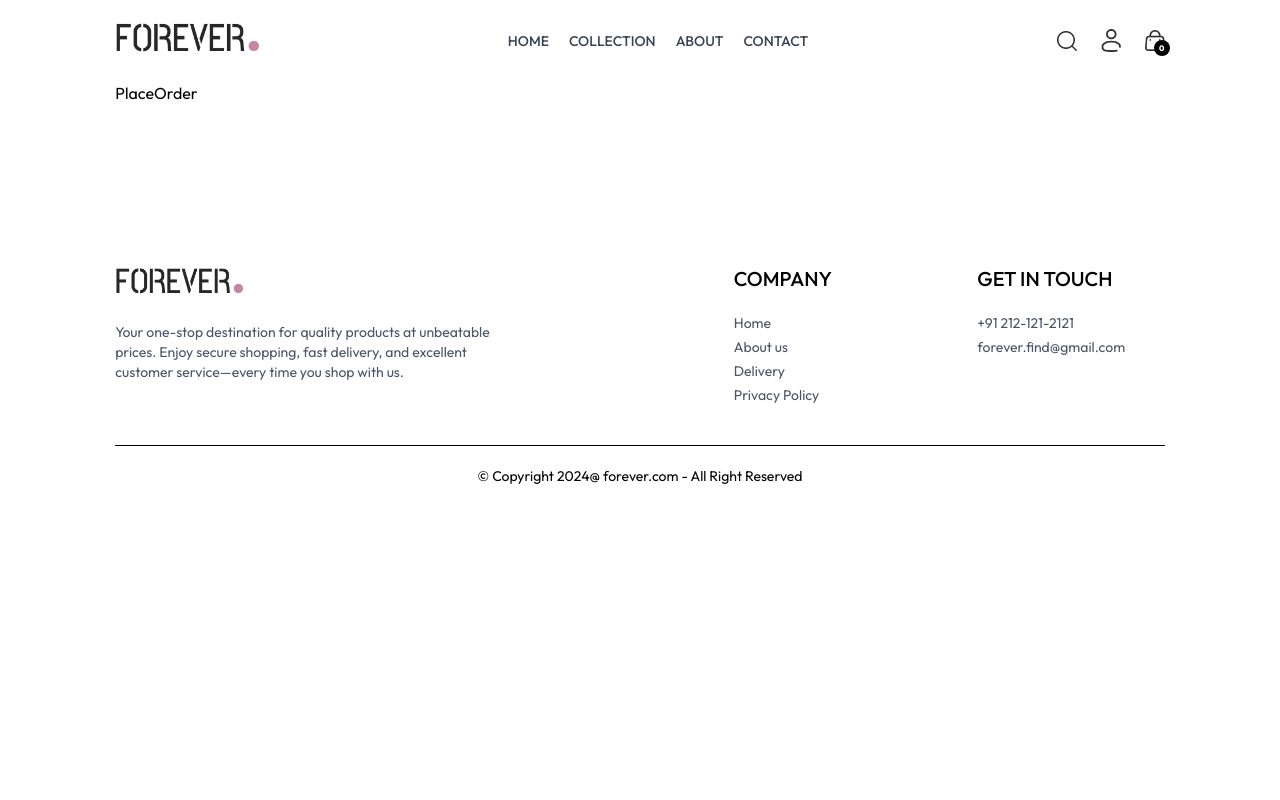
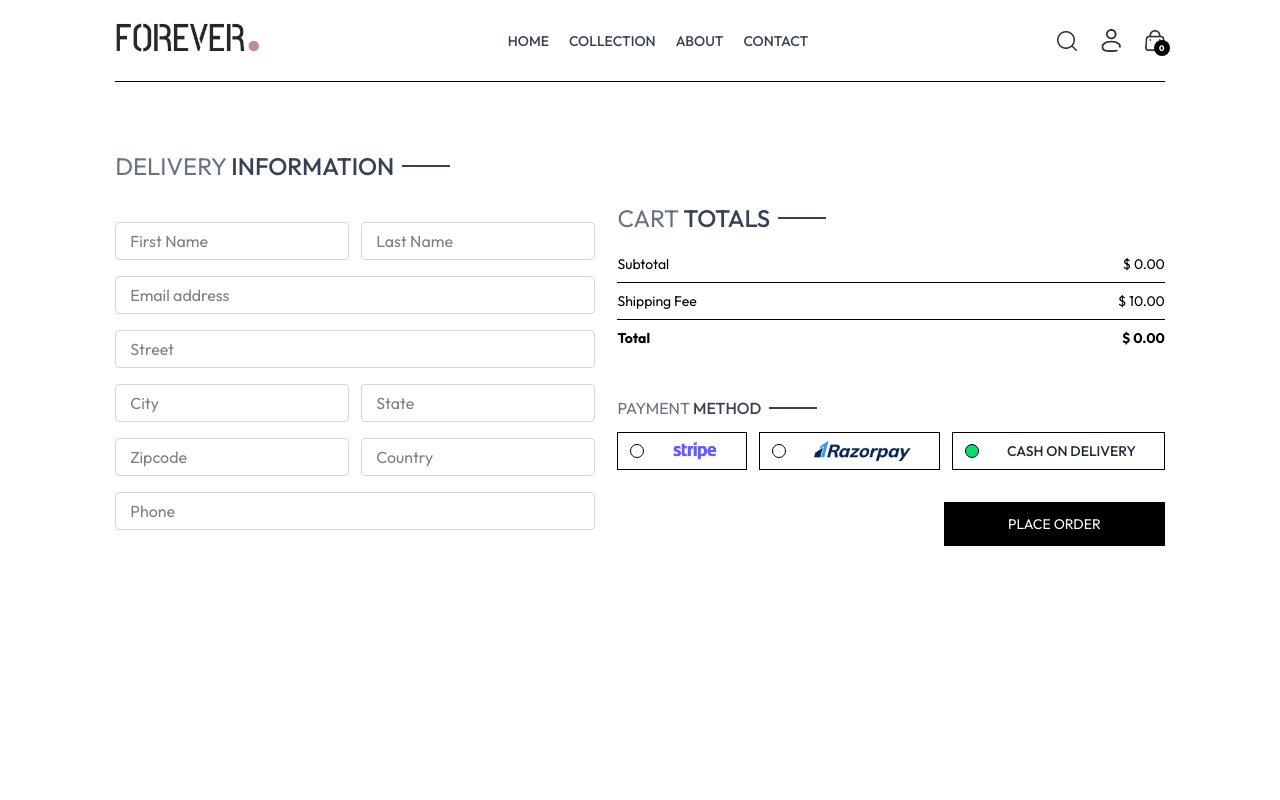
Before and after one commit to Ansh-Soni-0/E-Commerce, a React (Vite) app in the folder MERN-Project/: page /place-order in a window 1280 px wide. Shown: the top 800 px of the page. Built offline with nearby package versions, Linux system fonts and the light colour scheme.

Commit message:
create place order , orders , login page

```diff
--- a/MERN-Project/src/components/Navbar.jsx
+++ b/MERN-Project/src/components/Navbar.jsx
@@ -67,10 +67,12 @@
 
 
             <div className='group relative'>
-                <img
-                src={assets.profile_icon}
-                alt="profile-icon"
-                className='w-5 cursor-pointer'/>
+                <Link to='/login'>
+                    <img
+                    src={assets.profile_icon}
+                    alt="profile-icon"
+                    className='w-5 cursor-pointer'/>
+                </Link>
 
                 {/* drop down menu of profile icon  */}
                 <div className='group-hover:block hidden absolute dropdown-menu right-0 pt-4'>
--- a/MERN-Project/src/context/ShopContext.jsx
+++ b/MERN-Project/src/context/ShopContext.jsx
@@ -1,6 +1,8 @@
 import { createContext, useState , useEffect} from "react";
 import { products } from "../assets/frontend_assets/assets";
 import { toast } from "react-toastify";
+import { useNavigate } from 'react-router-dom';
+
 
 export const ShopContext = createContext();
 
@@ -10,6 +12,8 @@
   const [search, setSearch] = useState("");
   const [showSearch, setShowSearch] = useState(false);
   const [cartItems , setCartItems] = useState({});
+
+  const navigate = useNavigate();
 
   const addToCart = async (itemId , size) => {
 
@@ -102,7 +106,8 @@
     addToCart,
     getCartCount,
     updateQuantity,
-    getCartAmount
+    getCartAmount,
+    navigate
   };
 
   return <ShopContext.Provider value={value}>{children}</ShopContext.Provider>;
--- a/MERN-Project/src/pages/Cart.jsx
+++ b/MERN-Project/src/pages/Cart.jsx
@@ -6,7 +6,7 @@
 
 const Cart = () => {
 
-  const { products , currency , cartItems , updateQuantity} = useContext(ShopContext)
+  const { products , currency , cartItems , updateQuantity , navigate} = useContext(ShopContext)
 
   const [cartData , setCartData] = useState([])
 
@@ -103,7 +103,9 @@
 
               <div className='w-full text-end'>
 
-                <button className='bg-black text-white text-sm my-8 mx-8 p-3 active:bg-gray-700 cursor-pointer'>PROCEED TO CHECKOUT</button>
+                <button
+                onClick={() => navigate('/place-order')}
+                className='bg-black text-white text-sm my-8 mx-8 p-3 active:bg-gray-700 cursor-pointer'>PROCEED TO CHECKOUT</button>
 
               </div>
           </div>
--- a/MERN-Project/src/pages/Login.jsx
+++ b/MERN-Project/src/pages/Login.jsx
@@ -1,8 +1,47 @@
-import React from 'react'
+import React, { useState } from 'react'
 
 const Login = () => {
+
+  const [currentState , setCurrentState] = useState('Sign Up')
+
+
+  const onSubmitHandler = async (event) => {
+    event.preventDefault();
+  }
+
   return (
-    <div>Login</div>
+    <form
+    onClick={onSubmitHandler}
+    className='flex flex-col items-center w-[90%] sm:max-w-96 m-auto mt-14 gap-4 text-gray-800'>
+      <div className='inline-flex items-center gap-2 mb-2 mt-10'>
+        <p className='prata-regular text-3xl'>{currentState}</p>
+        <hr className='border-none h-[1.5px] w-8 bg-gray-800'/>
+      </div>
+
+      {
+        currentState === 'Login' ? '' : <input type="text" className='w-full px-3 py-2 border border-gray-800' placeholder='Name' required/>
+      }
+
+      <input type="email" className='w-full px-3 py-2 border border-gray-800' placeholder='Email' required/>
+      <input type="password" className='w-full px-3 py-2 border border-gray-800' placeholder='Password' required/>
+
+      <div className='w-full flex justify-between text-sm mt-[-8px]'>
+        <p className='cursor-pointer'>Forgot Your Password</p>
+
+        {
+          currentState === 'Login'
+          ? <p onClick={() => setCurrentState("Sign Up")} className='cursor-pointer'>Create Account</p> : <p onClick={() => setCurrentState('Login')} className='cursor-pointer'>Login Here</p>
+
+        }
+
+      </div>
+
+      <button
+      className='bg-black text-white active:bg-gray-700 cursor-pointer font-light px-8 py-2 mt-4'>
+        {currentState === 'Login' ? "Sign In" : "Sign Up"}
+      </button>
+
+    </form>
   )
 }
 
--- a/MERN-Project/src/pages/Orders.jsx
+++ b/MERN-Project/src/pages/Orders.jsx
@@ -1,8 +1,56 @@
-import React from 'react'
+import React, { useContext } from 'react'
+import { ShopContext } from '../context/ShopContext'
+import Title from '../components/Title'
 
 const Orders = () => {
+
+  const { currency , products } = useContext(ShopContext)
+
   return (
-    <div>Orders</div>
+    <div className='border-t pt-16'>
+
+      <div className='text-2xl'>
+          <Title text1={"MY"} text2={"ORDERS"}/>
+      </div>
+
+      <div>
+        {
+          products.slice(1 , 4).map((item , index) => (
+            <div key={index} className='py-4 border-t border-b text-gray-700 flex flex-col md:flex-row md:items-center md:justify-between gap-4'>
+
+              <div className='flex items-start gap-6 text-sm'>
+                <img
+                className='w-16 sm:w-20'
+                src={item.image[0]}
+                alt="image" />
+
+                <div>
+                  <p className='sm:text-base font-medium'>{item.name}</p>
+                  <div className='flex item-center gap-3 mt-2 text-base text-gray-700'>
+                      <p className='text-lg'>{currency} {item.price}</p>
+                      <p className='mt-0.5'>Quantity: 1</p>
+                      <p className='mt-0.5'>size: M</p>
+                  </div>
+                  <p className='mt-2'>Date: <span className='text-gray-400'>25, jul, 2024</span></p>
+                </div>
+              </div>
+
+              <div className='md:w-1/2 flex justify-between'>
+                <div className='flex items-center gap-2'>
+                    <p className='min-w-2 h-2 rounded-full bg-green-500'></p>
+                    <p className='text-sm md:text-base'>Ready to ship</p>
+                </div>
+                <button className='border px-4  py-2 text-sm font-medium rounded-sm cursor-pointer'>
+                  Track Order
+                </button>
+              </div>
+
+            </div>
+          ))
+        }
+      </div>
+
+    </div>
   )
 }
 
--- a/MERN-Project/src/pages/PlaceOrder.jsx
+++ b/MERN-Project/src/pages/PlaceOrder.jsx
@@ -1,8 +1,143 @@
-import React from 'react'
+import React, { useContext, useState } from 'react'
+import Title from '../components/Title'
+import CartTotal from '../components/CartTotal'
+import { assets } from '../assets/frontend_assets/assets'
+import { ShopContext } from '../context/ShopContext'
 
 const PlaceOrder = () => {
+
+
+  const [method , setMethod] = useState("cod")
+
+  const { navigate } = useContext(ShopContext)
+
   return (
-    <div>PlaceOrder</div>
+    <div className='flex flex-col sm:flex-row justify-between gap-4 pt-5 sm:pt-14 min-h-[80vh] border-t'>
+
+
+        {/* ---------------left side--------------- */}
+
+        <div className='flex flex-col gap-4 w-full sm:max-w-[480px]'>
+
+          <div className='text-xl sm:text-2xl my-3'>
+              <Title text1="DELIVERY" text2="INFORMATION" />
+          </div>
+
+          <div className='flex gap-3'>
+            <input
+            type="text"
+            placeholder='First Name'
+            className='border border-gray-300 rounded py-1.5 px-3.5 w-full'
+            />
+
+            <input
+            type="text"
+            placeholder='Last Name'
+            className='border border-gray-300 rounded py-1.5 px-3.5 w-full'
+            />
+          </div>
+
+          <input
+          type="email"
+          placeholder='Email address'
+          className='border border-gray-300 rounded py-1.5 px-3.5 w-full'
+          />
+
+          <input
+          type="text"
+          placeholder='Street'
+          className='border border-gray-300 rounded py-1.5 px-3.5 w-full'
+          />
+
+          <div className='flex gap-3'>
+            <input
+            type="text"
+            placeholder='City'
+            className='border border-gray-300 rounded py-1.5 px-3.5 w-full'
+            />
+
+            <input
+            type="text"
+            placeholder='State'
+            className='border border-gray-300 rounded py-1.5 px-3.5 w-full'
+            />
+          </div>
+
+          <div className='flex gap-3'>
+            <input
+            type="number"
+            placeholder='Zipcode'
+            className='border border-gray-300 rounded py-1.5 px-3.5 w-full'
+            />
+
+            <input
+            type="text"
+            placeholder='Country'
+            className='border border-gray-300 rounded py-1.5 px-3.5 w-full'
+            />
+          </div>
+
+          <input
+          type="number"
+          placeholder='Phone'
+          className='border border-gray-300 rounded py-1.5 px-3.5 w-full'
+          />
+
+        </div>
+
+        {/* --------------right side--------------- */}
+
+        <div className='mt-8'>
+
+          <div className='mt-8 min-w-80'>
+              <CartTotal />
+          </div>
+
+          <div className='mt-12'>
+
+            <Title text1={"PAYMENT"} text2={"METHOD"}/>
+
+            {/* -----------payment method selection---------   */}
+
+            <div className='flex gap-3 flex-col lg:flex-row'>
+
+              <div  onClick={() => setMethod('stripe')} className='flex items-center gap-3 border p-2 px-3 cursor-pointer'>
+                <p className={`min-w-3.5 h-3.5 border rounded-full ${method === 'stripe' ? 'bg-green-400': ""}`}></p>
+
+                <img
+                src={assets.stripe_logo}
+                alt="stripe-logo"
+                className='h-5 mx-4'/>
+              </div>
+
+              <div onClick={() => setMethod('razorpay')} className='flex items-center gap-3 border p-2 px-3 cursor-pointer'>
+                <p className={`min-w-3.5 h-3.5 border rounded-full ${method === 'razorpay' ? 'bg-green-400': ""}`}></p>
+
+                <img
+                src={assets.razorpay_logo}
+                alt="razorepay-logo"
+                className='h-5 mx-4'/>
+              </div>
+
+              <div onClick={() => setMethod('cod')} className='flex items-center gap-3 border p-2 px-3 cursor-pointer'>
+                <p className={`min-w-3.5 h-3.5 border rounded-full ${method === 'cod' ? 'bg-green-400': ""}`}></p>
+
+                <p className='text-gray-800 text-sm font-medium mx-4'>CASH ON DELIVERY</p>
+              </div>
+
+            </div>
+
+            <div className='w-full text-end mt-8'>
+              <button
+              onClick={() => navigate('/orders')}
+              className='bg-black text-white px-16 py-3 text-sm active:bg-gray-700 cursor-pointer'>PLACE ORDER</button>
+            </div>
+
+          </div>
+
+        </div>
+
+    </div>
   )
 }
 
```
